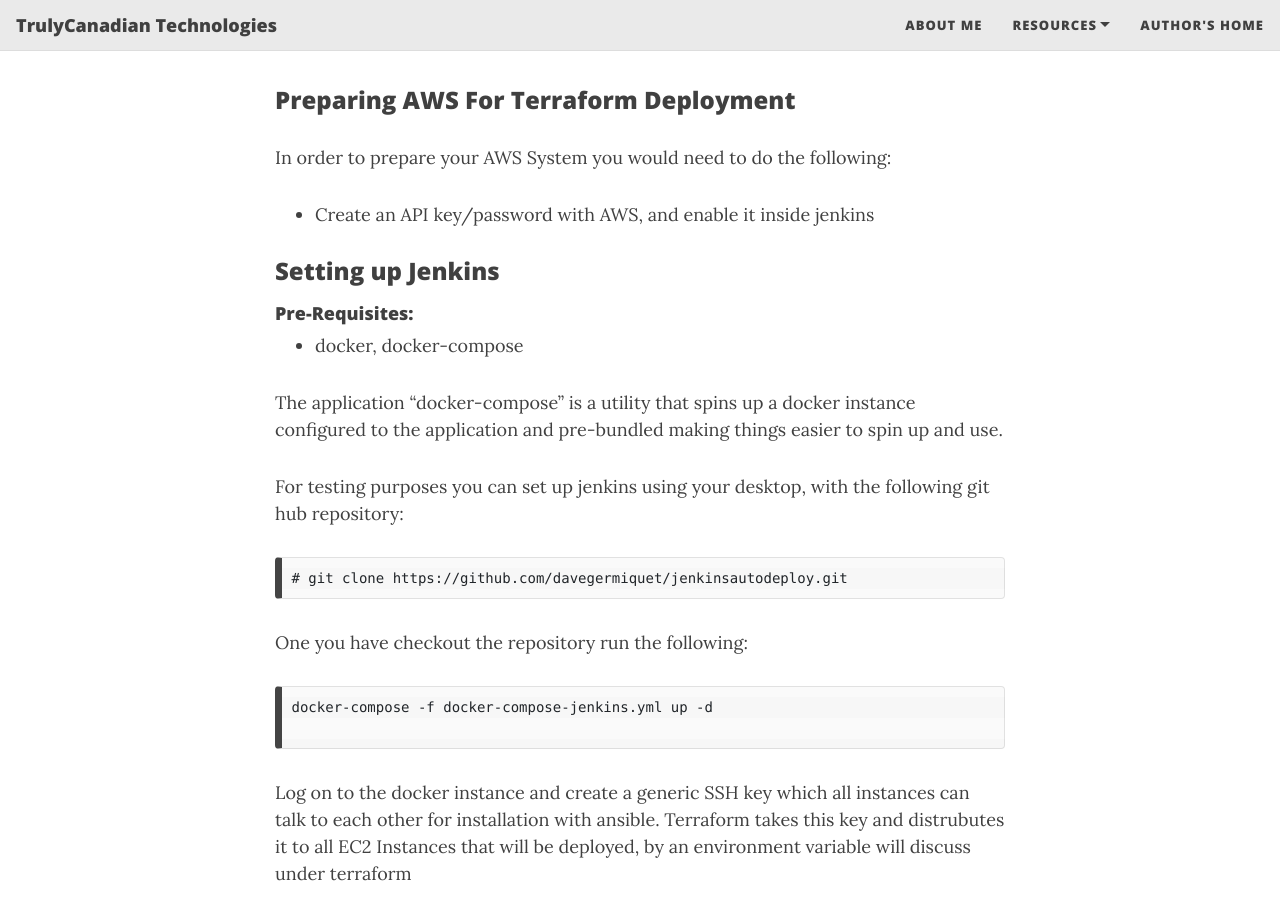
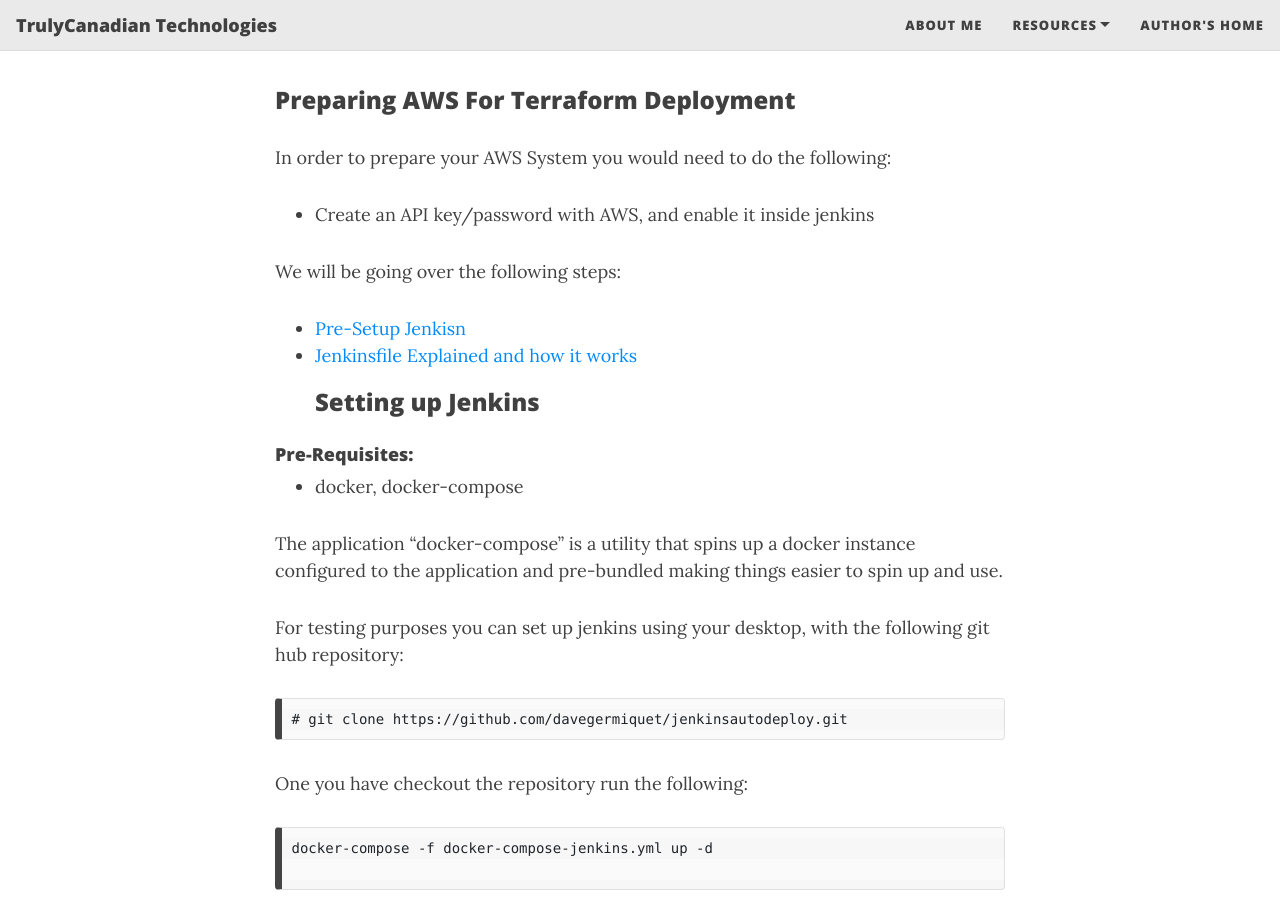
Before and after one commit to davegermiquet/LinuxAdminProto, a Jekyll site: the page built from _posts/2021-01-12-Deploying-Kubernetes.md, in a window 1280 px wide and 900 px high, scrolled down 2508 px. Built offline with Jekyll 4.4.1, drawn with Linux system fonts in a browser that asks for light colours; nearby versions of some CDN libraries; some of the changed text lies outside the part shown.

Commit message:
Add Jenkins Structure for pre setup/explain jenkinsfile

```diff
--- a/_posts/2021-01-12-Deploying-Kubernetes.md
+++ b/_posts/2021-01-12-Deploying-Kubernetes.md
@@ -84,8 +85,13 @@ In order to prepare your AWS System you would need to do the following:
 - Create an API key/password with AWS, and enable it inside jenkins
 
 <a name="jenkins"></a>
+
+We will be going over the following steps:
+- [Pre-Setup Jenkisn][150]
+- [Jenkinsfile Explained and how it works][160]
 ### **Setting up Jenkins**
 
+<a name="jenkinspre"></a>
 #### Pre-Requisites:
 - docker, docker-compose
 
@@ -158,6 +164,11 @@ Select Multi Branch Pipeline
 Enter Your Fork Repository under the Branch
 ![image-title-here](/assets/img/jenkinssecondpage.jpg){:class="img-responsive"}
 
+<a name="jenkinsexplained"></a>
+
+#### Jenkinsfile Explained Strategy
+
+
 <a name="terraform"></a>
 ### **Breaking down Terraform configuration file**
 
```
Also changed, not shown: other parts of _posts/2021-01-12-Deploying-Kubernetes.md (+2 -1 lines).
